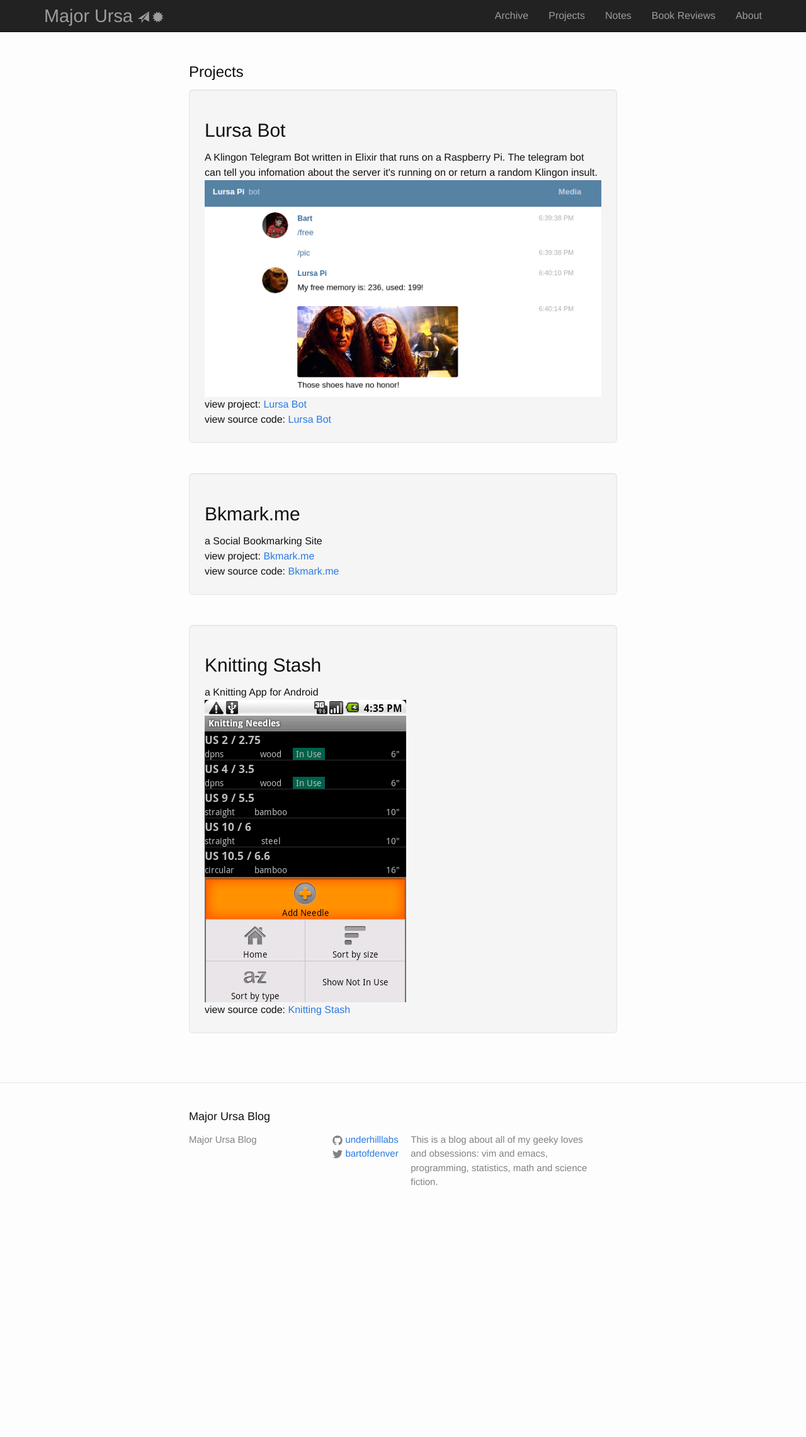
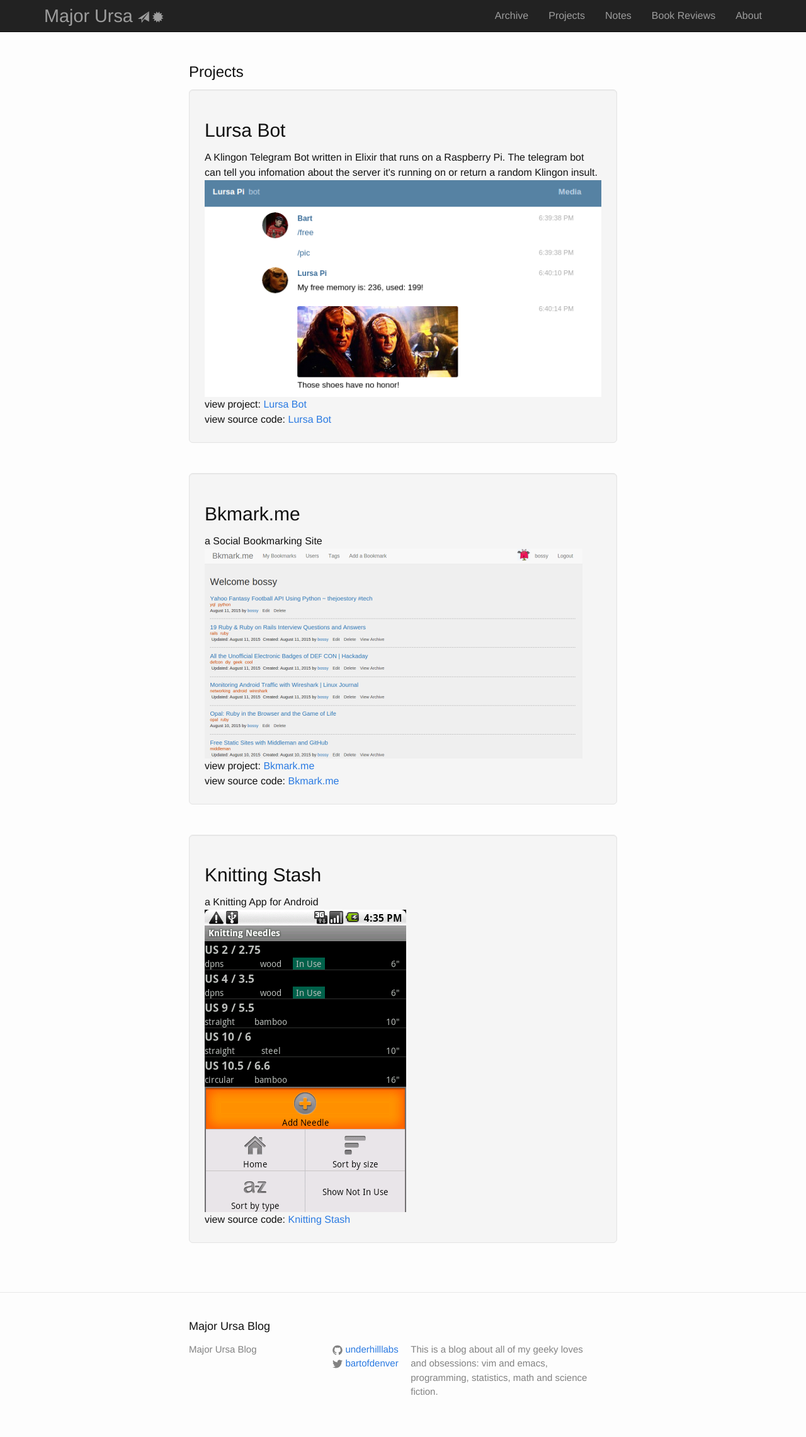
Before and after one commit to underhilllabs/mu-blog, a Jekyll site: the page built from projects.html, in a window 1280 px wide. Shown: the whole page at 63% size. Built offline with Jekyll 4.4.1, drawn with Linux system fonts in a browser that asks for light colours; nearby versions of some CDN libraries; before the commit the page ends 1948 px from its top, so only the background shows below that.

Commit message:
adds pic to data

```diff
--- a/_data/projects.yml
+++ b/_data/projects.yml
@@ -13,6 +13,7 @@
   category: [website, ruby]
   project-url: http://github.com/underhilllabs/Bookies/
   code-url: http://github.com/underhilllabs/Bookies/
+  image-url: img/projects/bkmark_me.png
 
 - title: Knitting Stash
   brief-description: a Knitting App for Android
```
